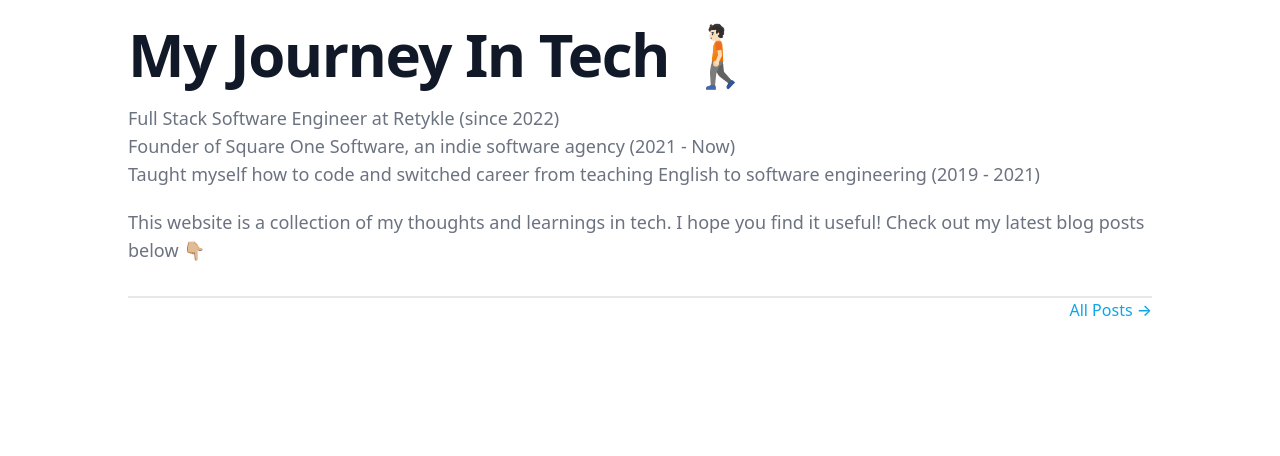
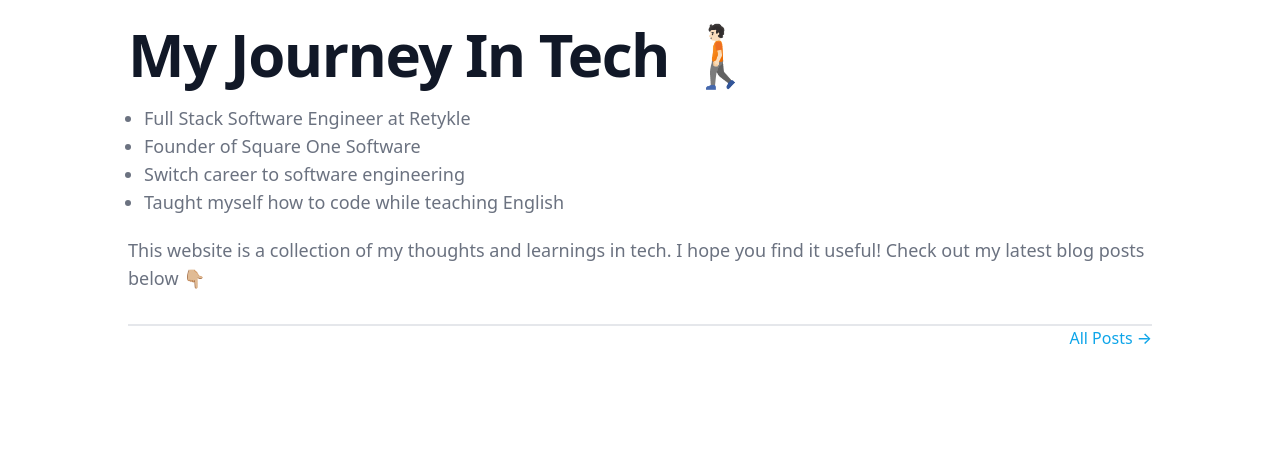
Before and after one commit to louiskwt/lt_page, a Django app: page / in a window 1280 px wide. Shown: the part 112-568 px from the top of the page. Run offline with Django 4.2, Linux system fonts and the light colour scheme; data that the repository does not hold is empty.

Commit message:
updated bio

```diff
--- a/static/css/styles.css
+++ b/static/css/styles.css
@@ -620,6 +620,10 @@ video {
   margin-top: 2rem;
 }
 
+.ml-4 {
+  margin-left: 1rem;
+}
+
 .block {
   display: block;
 }
@@ -695,6 +699,10 @@ video {
 
 .cursor-auto {
   cursor: auto;
+}
+
+.list-disc {
+  list-style-type: disc;
 }
 
 .grid-rows-\[auto_1fr\] {
--- a/templates/home.html
+++ b/templates/home.html
@@ -4,11 +4,12 @@
 {% block content %}
 <div class="divide-y divide-gray-200 border-b-2">
   <div class="space-y-2 pb-8 pt-6 md:space-y-5 border-solid">
-    <h1 class="text-3xl font-extrabold leading-9 tracking-tight text-gray-900 sm:text-4xl sm:leading-10 md:text-6xl md:leading-14">My Journey In Tech 🚶🏻</h1>
-    <ul class="text-lg leading-7 text-gray-500">
-      <li>Full Stack Software Engineer at Retykle (since 2022)</li>
-      <li>Founder of Square One Software, an indie software agency (2021 - Now)</li>
-      <li>Taught myself how to code and switched career from teaching English to software engineering (2019 - 2021)</li>
+    <h1 class="text-3xl font-extrabold leading-9 tracking-tight text-gray-900 sm:text-4xl sm:leading-10 md:text-6xl md:leading-14 mb-4">My Journey In Tech 🚶🏻</h1>
+    <ul class="text-lg leading-7 text-gray-500 list-disc ml-4">
+      <li>Full Stack Software Engineer at Retykle</li>
+      <li>Founder of Square One Software</li>
+      <li>Switch career to software engineering</li>
+      <li>Taught myself how to code while teaching English</li>
     </ul>
     <p class="text-lg leading-7 text-gray-500">This website is a collection of my thoughts and learnings in tech. I hope you find it useful! Check out my latest blog posts below 👇🏼</p>
   </div>
```
